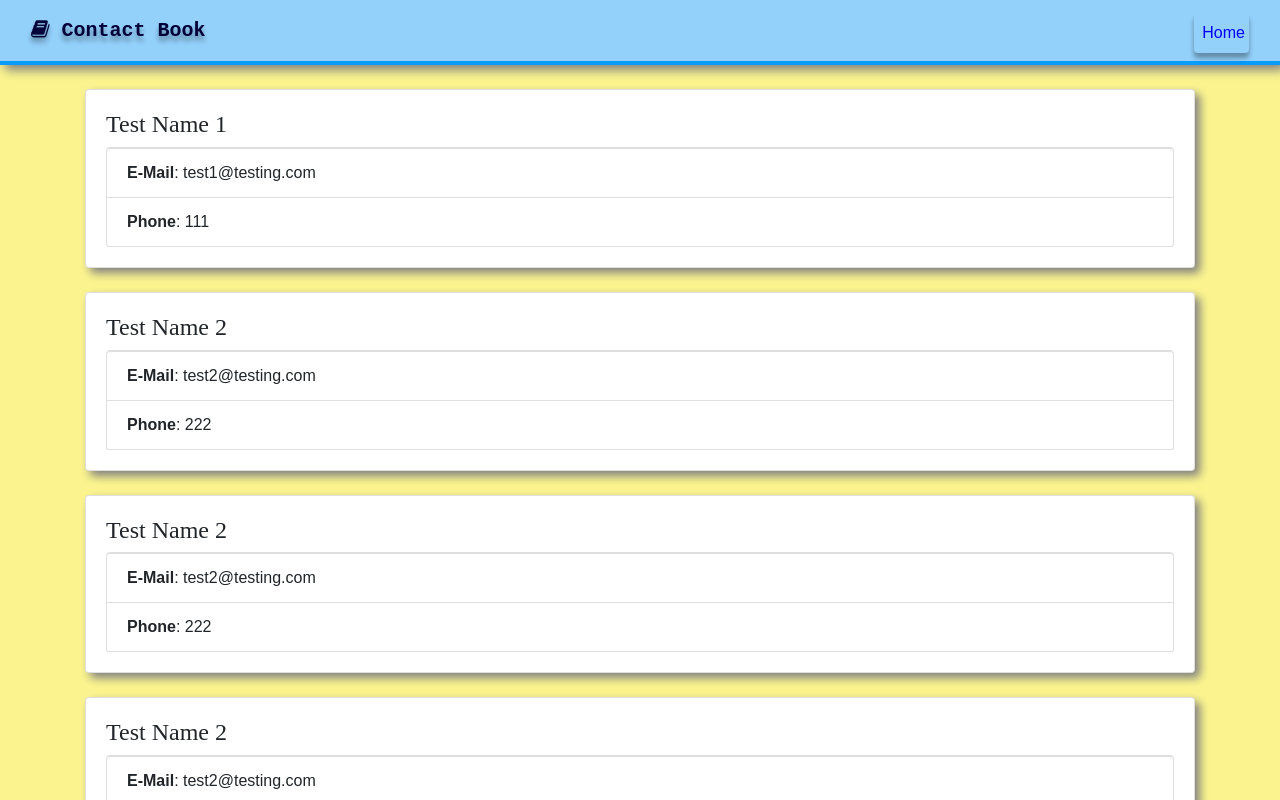
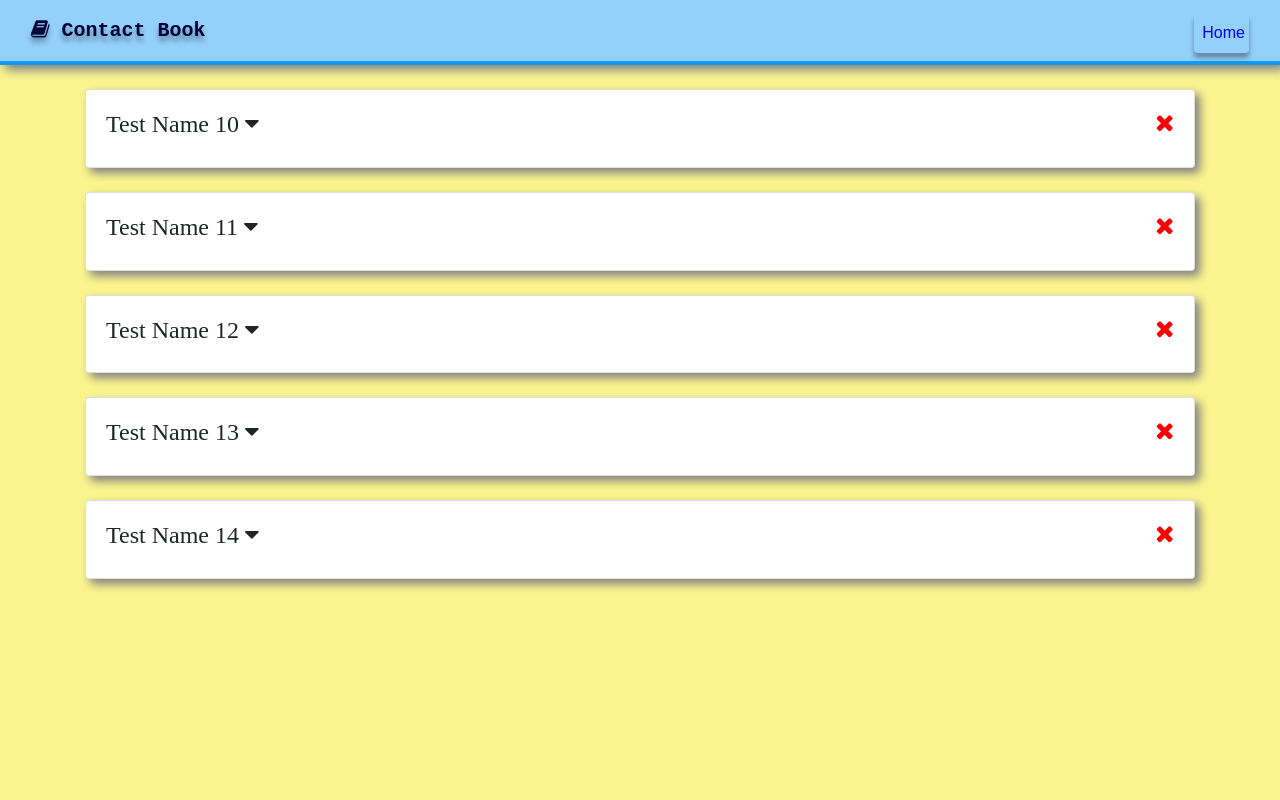
Before and after one commit to patel-himanshu/react-mini-projects, a React (Create React App) app in the folder contact-book/: page / in a window 1280 px wide. Shown: the top 800 px of the page. Built offline with nearby package versions, Linux system fonts and the light colour scheme.

Commit message:
Contact Book - Contact deletion from parent component and Props

```diff
--- a/contact-book/src/App.css
+++ b/contact-book/src/App.css
@@ -0,0 +1,3 @@
+.fa-times:hover {
+  text-shadow: 0 0 10px rgb(255, 145, 0);
+}
--- a/contact-book/src/App.js
+++ b/contact-book/src/App.js
@@ -1,6 +1,6 @@
 import "./App.css";
 import Header from "./components/Header";
-import Contact from "./components/Contact";
+import Contacts from "./components/Contacts";
 
 import "bootstrap/dist/css/bootstrap.min.css";
 
@@ -9,17 +9,7 @@ function App() {
     <div className="App">
       <Header />
       <div className="container">
-        <Contact name="Test Name 1" email="test1@testing.com" phone="111" />
-        <Contact name="Test Name 2" email="test2@testing.com" phone="222" />
-        <Contact name="Test Name 2" email="test2@testing.com" phone="222" />
-        <Contact name="Test Name 2" email="test2@testing.com" phone="222" />
-        <Contact name="Test Name 2" email="test2@testing.com" phone="222" />
-        <Contact name="Test Name 2" email="test2@testing.com" phone="222" />
-        <Contact name="Test Name 2" email="test2@testing.com" phone="222" />
-        <Contact name="Test Name 2" email="test2@testing.com" phone="222" />
-        <Contact name="Test Name 2" email="test2@testing.com" phone="222" />
-        <Contact name="Test Name 2" email="test2@testing.com" phone="222" />
-        <Contact name="Test Name 2" email="test2@testing.com" phone="222" />
+        <Contacts />
       </div>
     </div>
   );
--- a/contact-book/src/components/Contact.js
+++ b/contact-book/src/components/Contact.js
@@ -2,8 +2,21 @@ import React, { Component } from "react";
 import PropTypes from "prop-types";
 
 export default class Contact extends Component {
+  state = {
+    contactDetailsVisible: false,
+  };
+
+  onClickShow(e) {
+    this.setState({ contactDetailsVisible: !this.state.contactDetailsVisible });
+  }
+
+  onClickDelete = () => {
+    this.props.deleteClickProp();
+  };
+
   render() {
     const { name, email, phone } = this.props;
+    const { contactDetailsVisible } = this.state;
 
     return (
       <div
@@ -16,8 +29,27 @@ export default class Contact extends Component {
             fontFamily: "'Times New Roman', Serif, serif",
           }}
         >
-          {name}
+          {name}{" "}
+          {contactDetailsVisible ? (
+            <i
+              className="fa fa-caret-up"
+              onClick={this.onClickShow.bind(this)}
+              style={{ cursor: "pointer" }}
+            ></i>
+          ) : (
+            <i
+              className="fa fa-caret-down"
+              onClick={this.onClickShow.bind(this)}
+              style={{ cursor: "pointer" }}
+            ></i>
+          )}
+          <i
+            className="fa fa-times"
+            onClick={this.onClickDelete}
+            style={{ color: "red", cursor: "pointer", float: "right" }}
+          ></i>
         </h4>
+        {contactDetailsVisible ? (
           <ul className="list-group">
             <li className="list-group-item">
               <b>E-Mail</b>: {email}
@@ -26,6 +58,7 @@ export default class Contact extends Component {
               <b>Phone</b>: {phone}
             </li>
           </ul>
+        ) : null}
       </div>
     );
   }
@@ -35,4 +68,5 @@ Contact.propTypes = {
   name: PropTypes.string.isRequired,
   email: PropTypes.string.isRequired,
   phone: PropTypes.string.isRequired,
+  deleteClickProp: PropTypes.func,
 };
--- /dev/null
+++ b/contact-book/src/components/Contacts.js
@@ -0,0 +1,70 @@
+import React, { Component } from "react";
+import Contact from "./Contact";
+
+export default class Contacts extends Component {
+  constructor() {
+    super();
+    this.state = {
+      contacts: [
+        {
+          id: 1,
+          name: "Test Name 10",
+          email: "test10@testing.com",
+          phone: "101010",
+          detailsVisible: false,
+        },
+        {
+          id: 2,
+          name: "Test Name 11",
+          email: "test11@testing.com",
+          phone: "111111",
+          detailsVisible: false,
+        },
+        {
+          id: 3,
+          name: "Test Name 12",
+          email: "test12@testing.com",
+          phone: "121212",
+          detailsVisible: false,
+        },
+        {
+          id: 4,
+          name: "Test Name 13",
+          email: "test12@testing.com",
+          phone: "131313",
+          detailsVisible: false,
+        },
+        {
+          id: 5,
+          name: "Test Name 14",
+          email: "test12@testing.com",
+          phone: "141414",
+          detailsVisible: false,
+        },
+      ],
+    };
+  }
+
+  deleteContact = (id) => {
+    const { contacts } = this.state;
+    const newContacts = contacts.filter((contact) => contact.id !== id);
+    this.setState({ contacts: newContacts });
+  };
+
+  render() {
+    const { contacts } = this.state;
+    return (
+      <React.Fragment>
+        {contacts.map((contact) => (
+          <Contact
+            key={contact.id}
+            name={contact.name}
+            email={contact.email}
+            phone={contact.phone}
+            deleteClickProp={this.deleteContact.bind(this, contact.id)}
+          />
+        ))}
+      </React.Fragment>
+    );
+  }
+}
--- a/contact-book/src/components/Header.css
+++ b/contact-book/src/components/Header.css
@@ -8,13 +8,16 @@ ul {
   font-family: "Geogia", Arial, sans-serif;
 }
 
-.navbar-brand,
-.navbar-brand:hover {
+.navbar-brand {
   font-weight: bold;
   color: rgb(0, 0, 56);
   font-family: "Courier New", Monospace, serif;
   /* text-shadow: 2px 2px 1px rgb(192, 163, 163); */
   text-shadow: 0 5px 6px rgba(0, 0, 0, 0.12), 0 5px 4px rgba(0, 0, 0, 0.24);
+}
+
+.navbar-brand:hover {
+  text-shadow: 0 3px 4px orange;
 }
 
 .nav-link {
@@ -28,6 +31,6 @@ ul {
 }
 
 .nav-link:hover {
-  background-color: #82cbfc;
+  background-color: #fcd782;
   box-shadow: 0 2px 5px blue, 0 2px 2px blue;
 }
```
Lines whose indentation alone changed are shown as unchanged.
